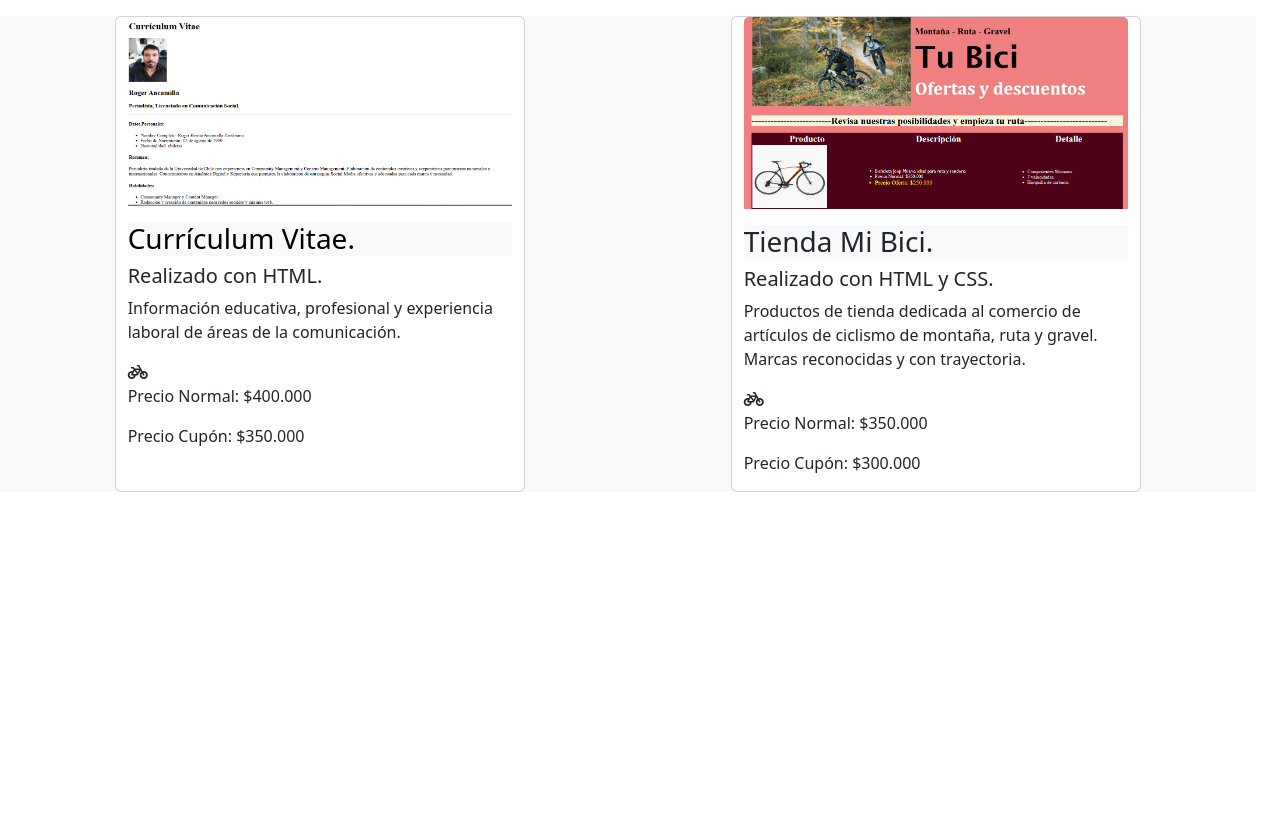
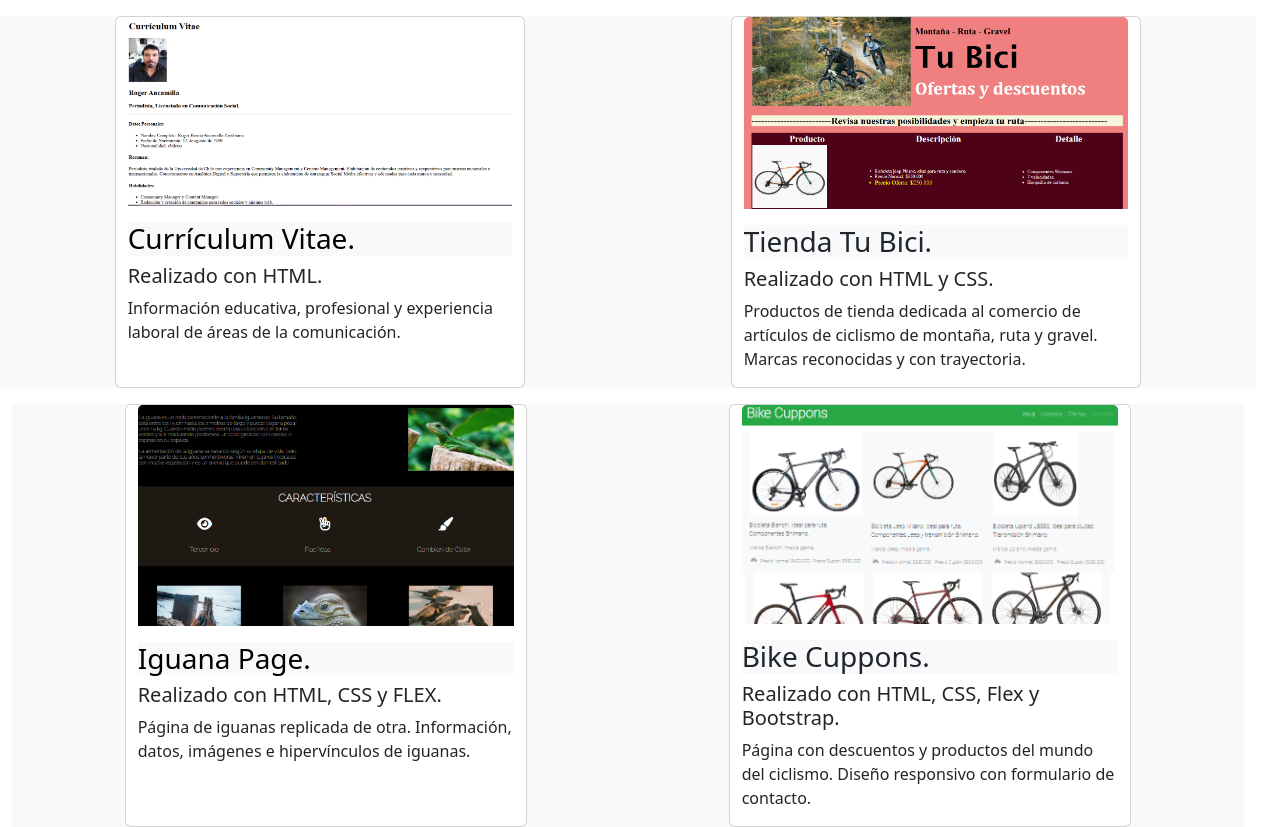
Before and after one commit to Roger2303/roger2303.github.io, a plain HTML site: page index.html in a window 1280 px wide. Before the commit the page ends 800 px from the top, so only its background shows below. Drawn offline with nearby package versions, Linux system fonts and the light colour scheme.

Commit message:
agregué segunda parte de trabajos

```diff
--- a/index.html
+++ b/index.html
@@ -19,20 +19,34 @@
             <h5 class="roboto2"> Realizado con HTML.</h5>
             <p>Información educativa, profesional y experiencia laboral de áreas de la comunicación.  </p>
             <div class="text-dark precios">
-            <i class="fa-solid fa-bicycle"></i>
-            <p> Precio Normal: $400.000 </p>
-            <p> Precio Cupón: $350.000</p>
             </div>
             </div>
             <div class="col-xs-12 col-sm-6 col-md-4 card">
                 <img src="assets/imgs/mibici.png" class="card-img-top img-fluid w-100">
-                <h3 class="bg-light mt-3">Tienda Mi Bici.</h3>
+                <h3 class="bg-light mt-3">Tienda Tu Bici.</h3>
                 <h5 class="roboto2"> Realizado con HTML y CSS.</h5>
                 <P>Productos de tienda dedicada al comercio de artículos de ciclismo de montaña, ruta y gravel. Marcas reconocidas y con trayectoria.</P>
                 <div class="text-dark precios">
-                    <i class="fa-solid fa-bicycle"></i>
-                    <p> Precio Normal: $350.000 </p>
-                    <p> Precio Cupón: $300.000</p>
+                    </div>
+            </div>
+    </div>
+
+    <div class="container-fluid mt-3">
+        <div class="row container-fluid bg-light text-light roboto trabajos1">
+            <div class="col-xs-12 col-sm-6 col-md-4 card">
+                <img src="assets/imgs/iguana page.png" class="card-img-top img-fluid w-100 h-85">
+            <h3 class="text-bg-light mt-3">Iguana Page.</h3>
+            <h5 class="roboto2"> Realizado con HTML, CSS y FLEX.</h5>
+            <p>Página de iguanas replicada de otra. Información, datos, imágenes e hipervínculos de iguanas.  </p>
+            <div class="text-dark precios">
+            </div>
+            </div>
+            <div class="col-xs-12 col-sm-6 col-md-4 card">
+                <img src="assets/imgs/Bike Cuppons.png" class="card-img-top img-fluid w-100">
+                <h3 class="bg-light mt-3">Bike Cuppons.</h3>
+                <h5 class="roboto2"> Realizado con HTML, CSS, Flex y Bootstrap.</h5>
+                <P>Página con descuentos y productos del mundo del ciclismo. Diseño responsivo con formulario de contacto.</P>
+                <div class="text-dark precios">
                     </div>
             </div>
     </div>
```
